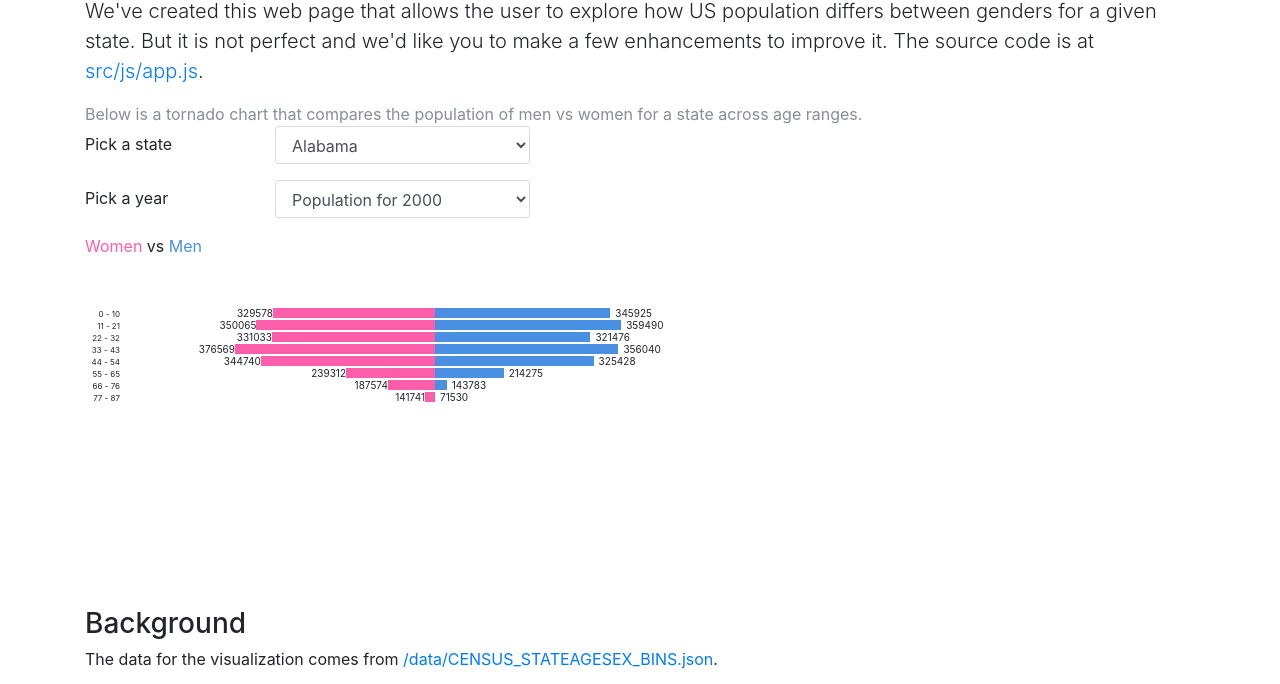
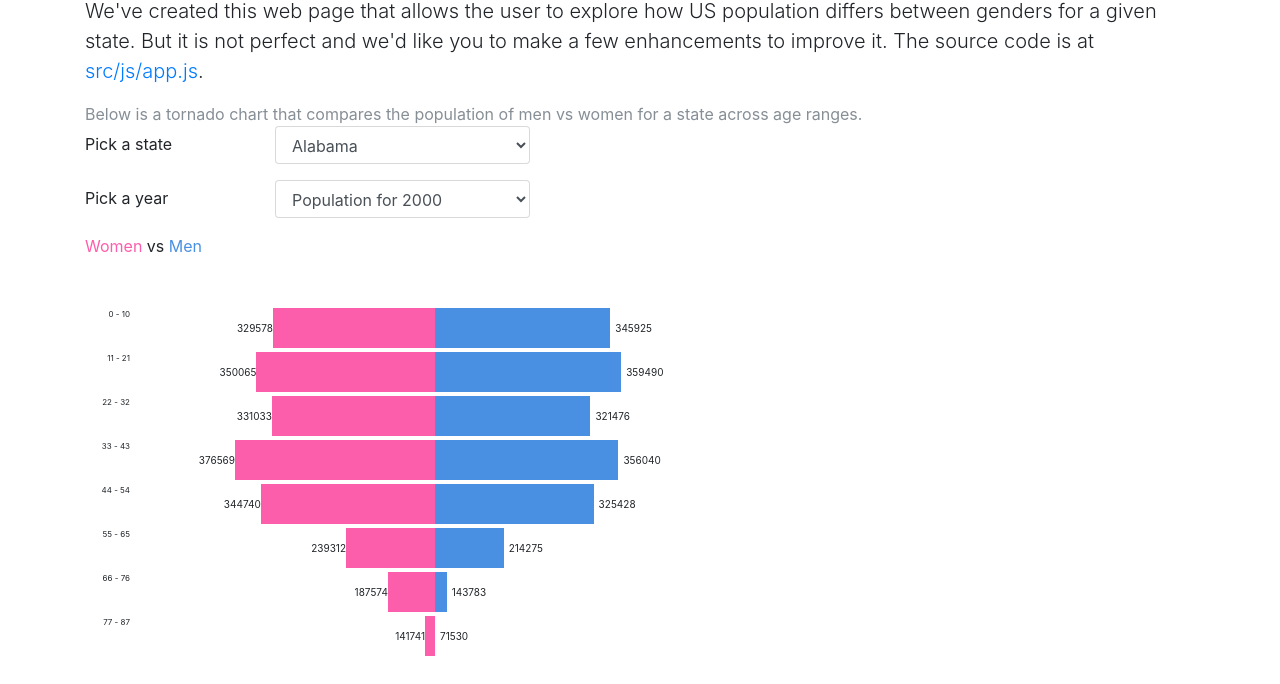
Before and after one commit to m0j0d0j0/johnny, a website: page frontend.html in a window 1280 px wide. Shown: the part 56-740 px from the top of the page. Drawn offline with nearby package versions, Linux system fonts and the light colour scheme.

Commit message:
Achieved #2 of Frontend Test
Increased height of bar and added margin to the bottom to avoid over-leaking.

Increased width @ line 49 to fix text formatting

```diff
--- a/src/css/app.css
+++ b/src/css/app.css
@@ -22,7 +22,7 @@
 
 .population-bar {
     position: absolute;
-    height: 10px;
+    height: 40px;
 }
 
 .population-value {
@@ -46,11 +46,12 @@
     top: 0px;
     font-size: 8px;
     text-align: right;
-    width: 30px;
+    width: 40px;
 }
 
 #viz {
     position: relative;
     margin-top: 50px;
     min-height: 300px;
+    margin-bottom: 125px;
 }
--- a/src/js/app.js
+++ b/src/js/app.js
@@ -98,7 +98,7 @@
 
     var visWidth = 700,
         maxBarWidth = 200,
-        containerHeight = 12;
+        containerHeight = 44;
 
     // Get the Men data for the selectecd population year.
     var mData = data.m.map(function(o) {
```
Also changed, not shown: 1 other file.
